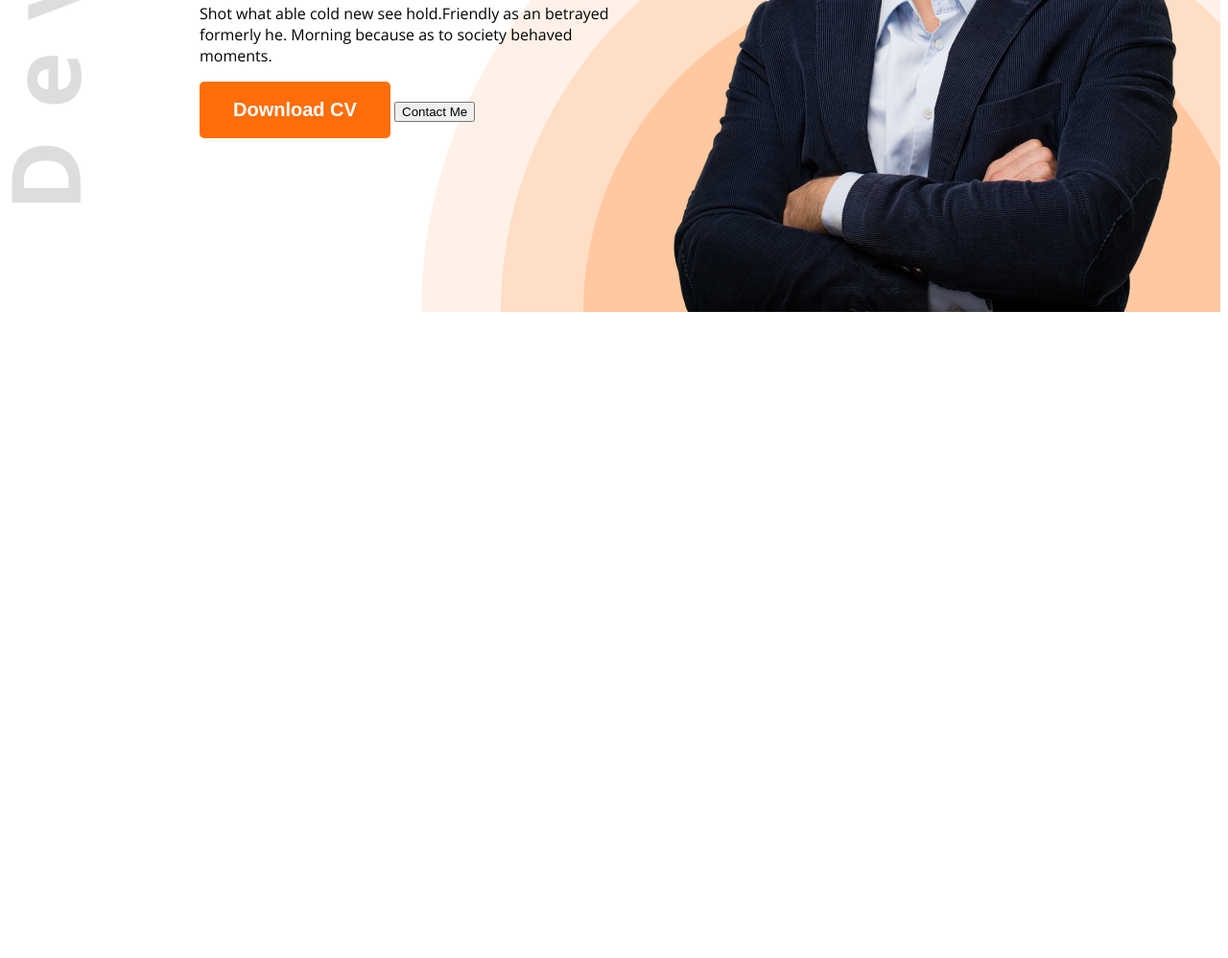
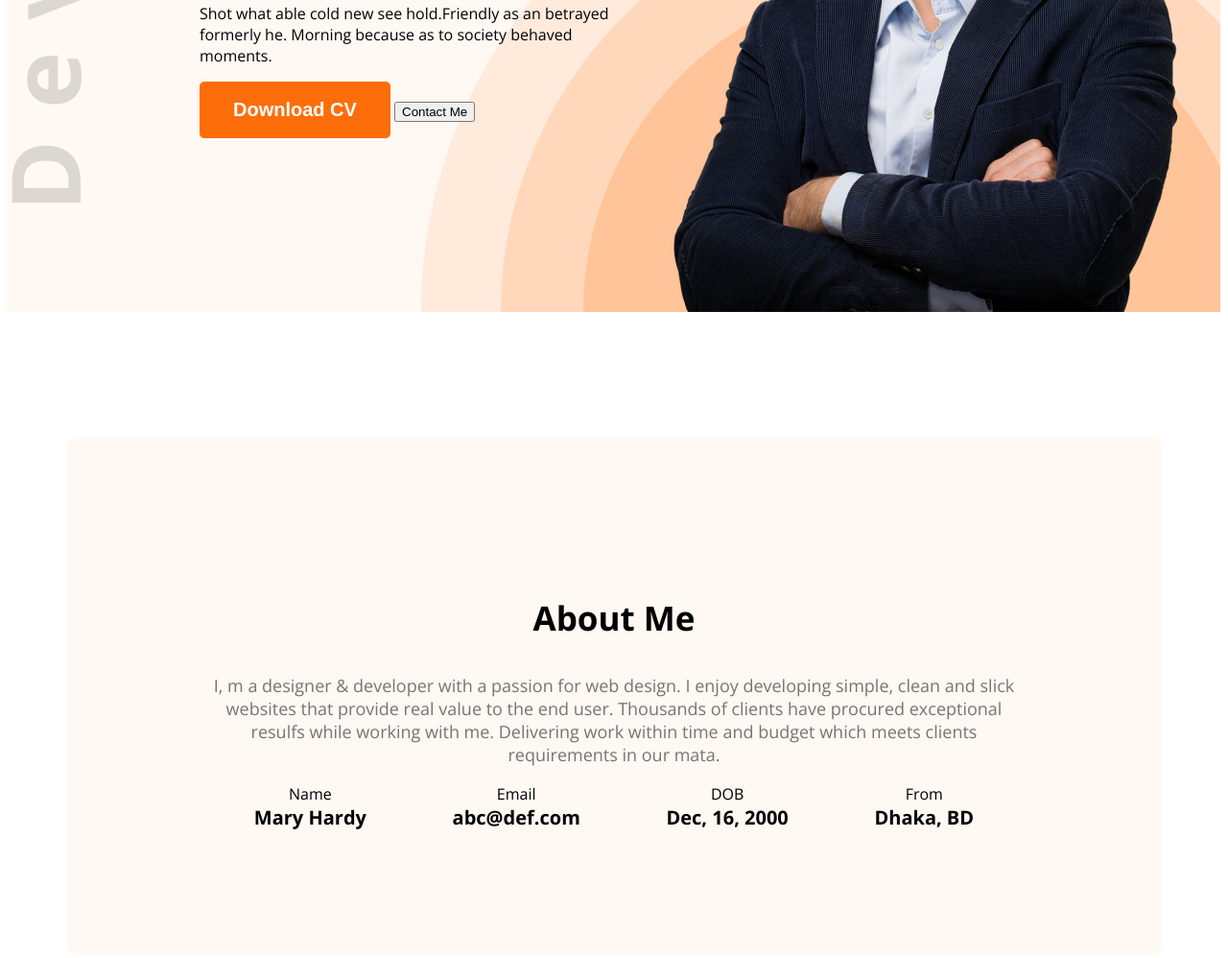
Before and after one commit to sumaiai/portfolio, a plain HTML site: page index.html in a window 1280 px wide. Shown: the part 602-1600 px from the top of the page at 96% size. Before the commit the page ends 935 px from the top, so only its background shows below. Drawn offline with nearby package versions, Linux system fonts and the light colour scheme.

Commit message:
added description/about

```diff
--- a/index.html
+++ b/index.html
@@ -13,7 +13,7 @@
 </head>
 
 <body class="open-sans-font">
-    <header class="header">
+    <header class="header sec-bg">
         <nav>
             <h3 class="title">Suma<span class="text-primary">i</span>a</h3>
             <ul>
@@ -37,6 +37,31 @@
 
     </header>
     <main>
+        <section class="about sec-bg">
+            <h3 class="sec-title">About Me</h3>
+            <p class="sec-des">I, m a designer & developer with a passion for web design. I enjoy developing simple,
+                clean and slick websites that provide real value to the end user. Thousands of clients have procured
+                exceptional resulfs while working with me. Delivering work within time and budget which meets clients
+                requirements in our mata.</p>
+            <div class="about-items">
+                <div class="about-item">
+                    <item-title>Name</item-title>
+                    <p class="item-des">Mary Hardy</p>
+                </div>
+                <div class="about-item">
+                    <item-title>Email</item-title>
+                    <p class="item-des">abc@def.com</p>
+                </div>
+                <div class="about-item">
+                    <item-title>DOB</item-title>
+                    <p class="item-des">Dec, 16, 2000</p>
+                </div>
+                <div class="about-item">
+                    <item-title>From</item-title>
+                    <p class="item-des">Dhaka, BD</p>
+                </div>
+            </div>
+        </section>
 
     </main>
     <footer>
--- a/styles/styles.css
+++ b/styles/styles.css
@@ -1,10 +1,7 @@
 .open-sans-font {
     font-family: "Open Sans", serif;
     font-optical-sizing: auto;
-    font-weight: <weight>;
     font-style: normal;
-    font-variation-settings:
-        "wdth" 100;
 }
 
 .header {
@@ -17,11 +14,26 @@
     color: #FD6E0A;
 }
 
+.sec-title {
+    font-size: 35px;
+    font-weight: bold;
+    color: black;
+}
+
+.sec-des {
+    font-size: 18px;
+    color: #757575;
+}
+
 nav {
     display: flex;
     align-items: center;
     justify-content: space-between;
     margin: 50px 200px;
+}
+
+.sec-bg {
+    background-color: #FFF8F3;
 }
 
 .dark2 {
@@ -77,3 +89,27 @@ nav li a {
 .ban-con {
     max-width: 580px;
 }
+
+.about {
+    border-radius: 10px;
+    padding: 130px 150px;
+    text-align: center;
+    margin-top: 130px;
+}
+
+main {
+    max-width: 1140px;
+    margin: 0px auto;
+}
+
+.item-des {
+    font-weight: 600px;
+    margin: 0px;
+    font-weight: bold;
+    font-size: 20px;
+}
+
+.about-items {
+    display: flex;
+    justify-content: space-around;
+}
```
